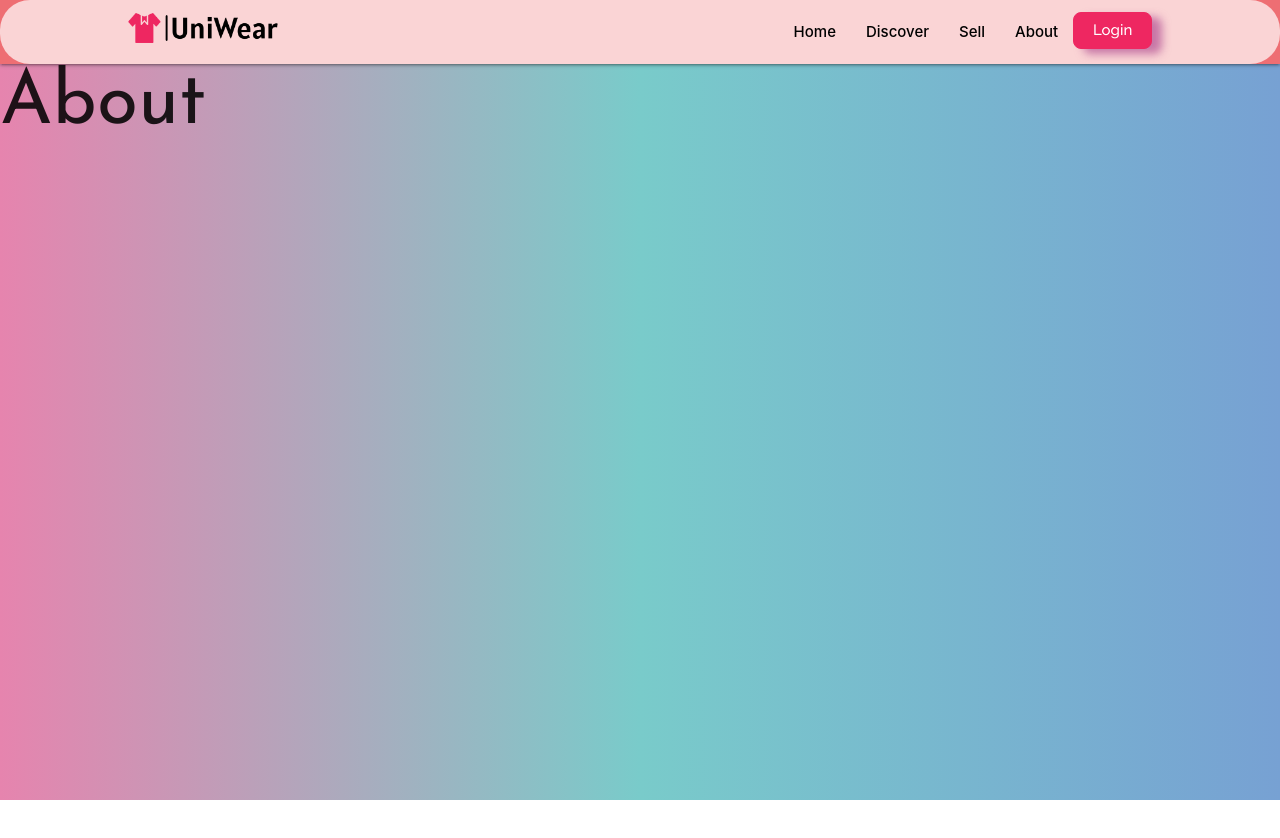
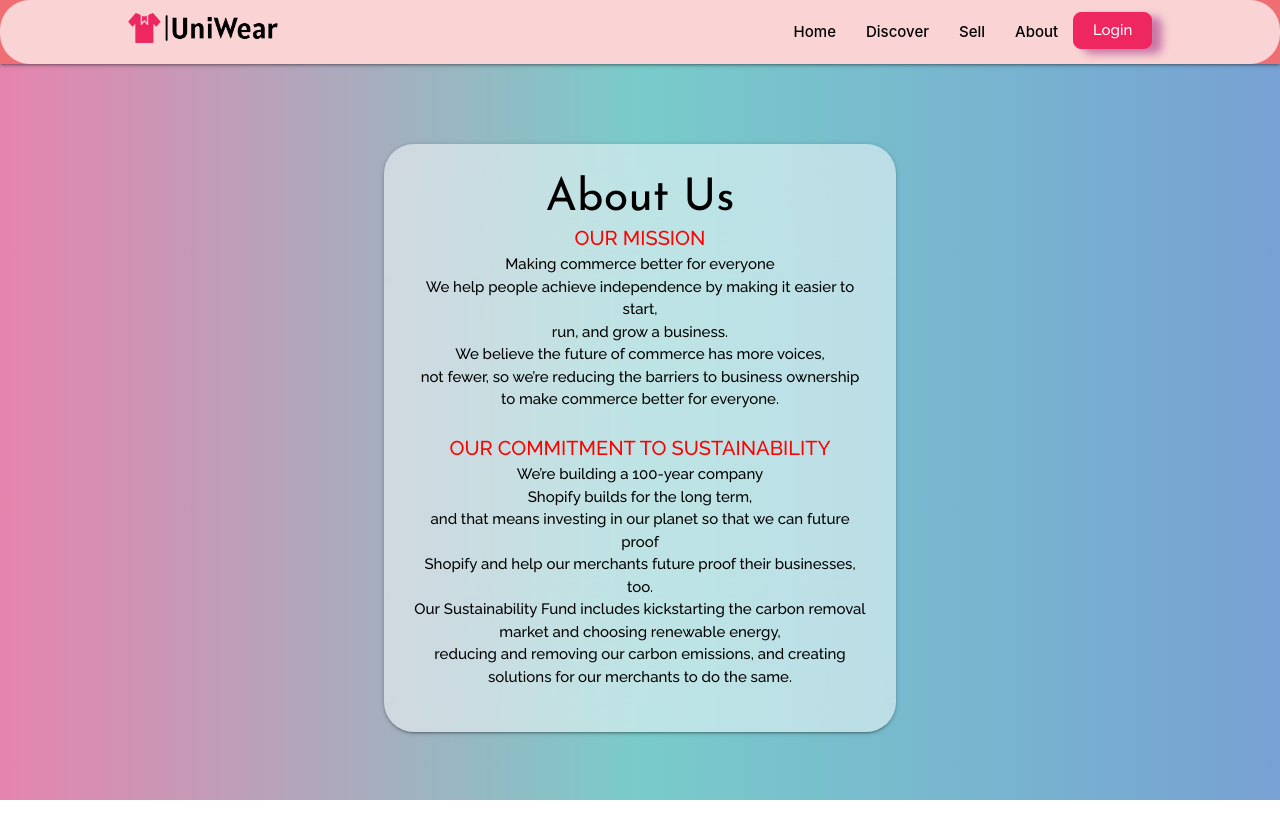
Before and after one commit to SGopinath89/IT32322024UniTshirtapp, a React (Vite) app: page /UniWear/about in a window 1280 px wide. Shown: the top 838 px of the page. Before the commit the page ends 800 px from the top, so only its background shows below. Built offline with nearby package versions, Linux system fonts and the light colour scheme.

Commit message:
created the about page

```diff
--- a/src/pages/About/About.css
+++ b/src/pages/About/About.css
@@ -0,0 +1,16 @@
+.spantopic{
+      color: red;
+      font-size: 20px;
+}
+
+.about-div{
+      width: 100%;
+      height: 100vh;
+      display:flex;
+      align-items:center;
+      justify-content:center;
+}
+
+.about-card{
+      width:40%;
+}
--- a/src/pages/About/About.jsx
+++ b/src/pages/About/About.jsx
@@ -1,7 +1,38 @@
+import { useEffect } from 'react';
+import './About.css';
+
+import '../../index.css';
+
 export default function About(){
     return(
         <>
-            <h1>About</h1>
+            <div className="about-div">
+                <div className='card about-card'>
+                    <h2>About Us</h2>
+
+                    <p>
+                        <center>
+                            <span className='spantopic'>OUR MISSION</span><br />
+                            Making commerce better for everyone <br />
+                            We help people achieve independence by making it easier to start, <br />
+                            run, and grow a business. <br />
+                            We believe the future of commerce has more voices, <br />
+                            not fewer, so we’re reducing the barriers to business ownership to make commerce better for everyone. <br /> <br />
+                        </center>
+
+                        <center>
+                            <span className='spantopic'>OUR COMMITMENT TO SUSTAINABILITY</span><br />
+                            We’re building a 100-year company <br />
+                            Shopify builds for the long term, <br />
+                            and that means investing in our planet so that we can future proof <br />
+                            Shopify and help our merchants future proof their businesses, too. <br />
+                            Our Sustainability Fund includes kickstarting the carbon removal market and choosing renewable energy, <br />
+                            reducing and removing our carbon emissions, and creating solutions for our merchants to do the same.
+                        </center>
+
+                    </p>
+                </div>
+            </div>
         </>
     );
 }
```
